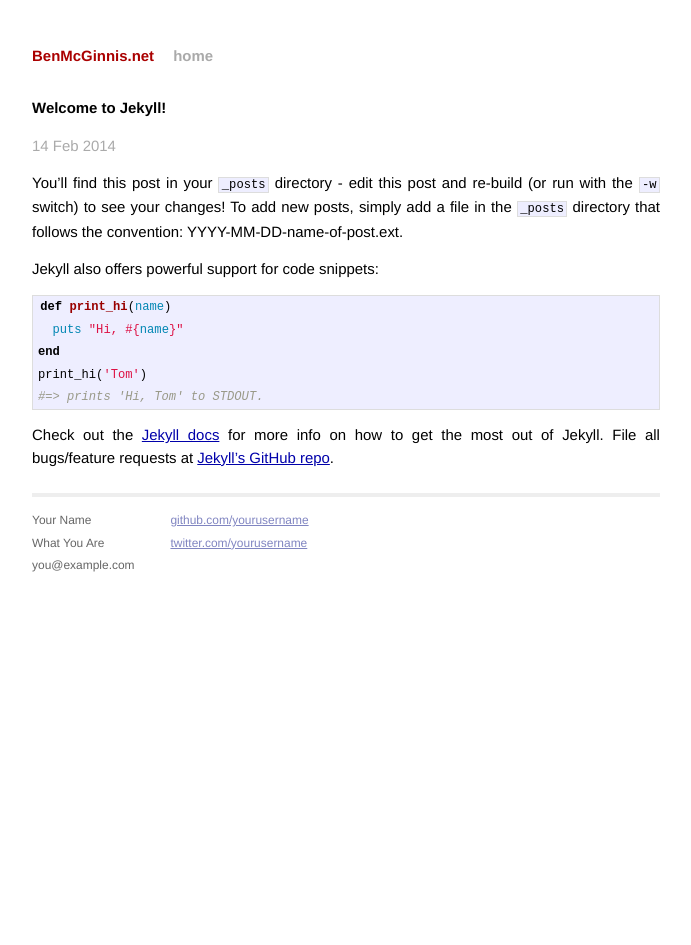
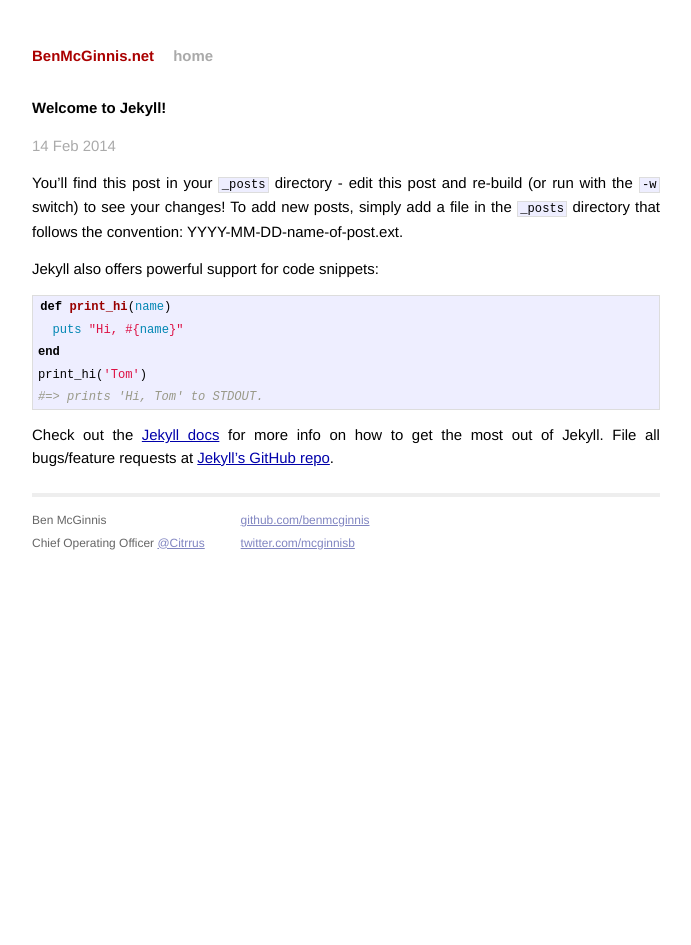
Before and after one commit to benmcginnis/benmcginnis.github.io, a Jekyll site: the page built from _posts/2014-02-14-welcome-to-jekyll.markdown, in a window 1280 px wide. Shown: the whole page, without its empty margins (294-985 px from the left). Built offline with Jekyll 4.4.1, drawn with Linux system fonts in a browser that asks for light colours; Markdown is read by kramdown in place of the engine named in the settings.

Commit message:
Add basic settings

```diff
--- a/_layouts/default.html
+++ b/_layouts/default.html
@@ -26,15 +26,14 @@
           <div class="footer">
             <div class="contact">
               <p>
-                Your Name<br />
-                What You Are<br />
-                you@example.com
+                Ben McGinnis<br />
+                Chief Operating Officer <a href="http://twitter.com/citrrus">@Citrrus</a><br />
               </p>
             </div>
             <div class="contact">
               <p>
-                <a href="https://github.com/yourusername">github.com/yourusername</a><br />
-                <a href="https://twitter.com/yourusername">twitter.com/yourusername</a><br />
+                <a href="https://github.com/yourusername">github.com/benmcginnis</a><br />
+                <a href="https://twitter.com/yourusername">twitter.com/mcginnisb</a><br />
               </p>
             </div>
           </div>
--- a/index.html
+++ b/index.html
@@ -1,6 +1,6 @@
 ---
 layout: default
-title: Your New Jekyll Site
+title: BenMcGinnis.net
 ---
 
 <div id="home">
```
